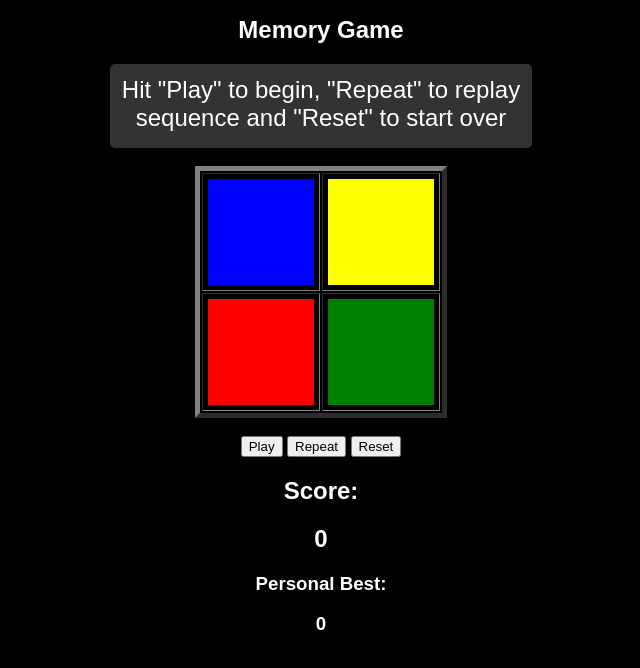
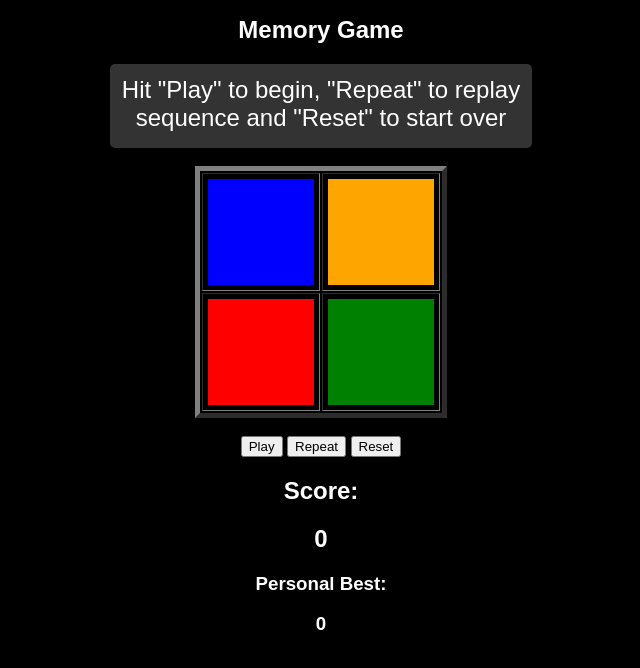
Before and after one commit to NRWhaley/myFirstMemoryGame, a plain HTML site: page index.html in a window 1280 px wide. Shown: the whole page, without its empty margins (319-959 px from the left). Drawn offline with Linux system fonts and the light colour scheme.

Commit message:
revised color changes and tested timeOut possible bug

```diff
--- a/style.css
+++ b/style.css
@@ -41,12 +41,12 @@ article {
 .boxTwo {
     width:100px;
     height:100px;
-    background-color: yellow;
+    background-color: orange;
     border-style: solid;
-   border-color: yellow;
+   border-color: orange;
  }
  .boxTwo:hover {
-    border-color: orange;
+    border-color: goldenrod;
 }
 
 
```
Also changed, not shown: script.js (line endings or trailing spaces).
